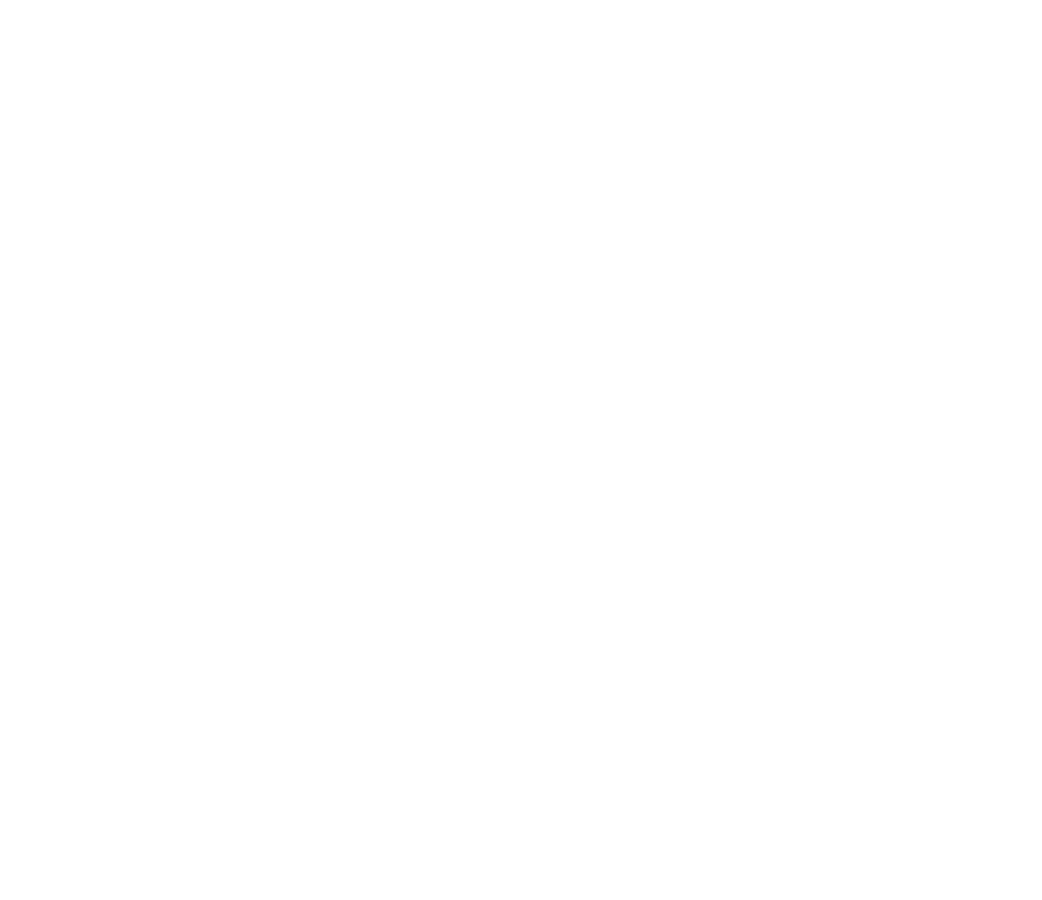
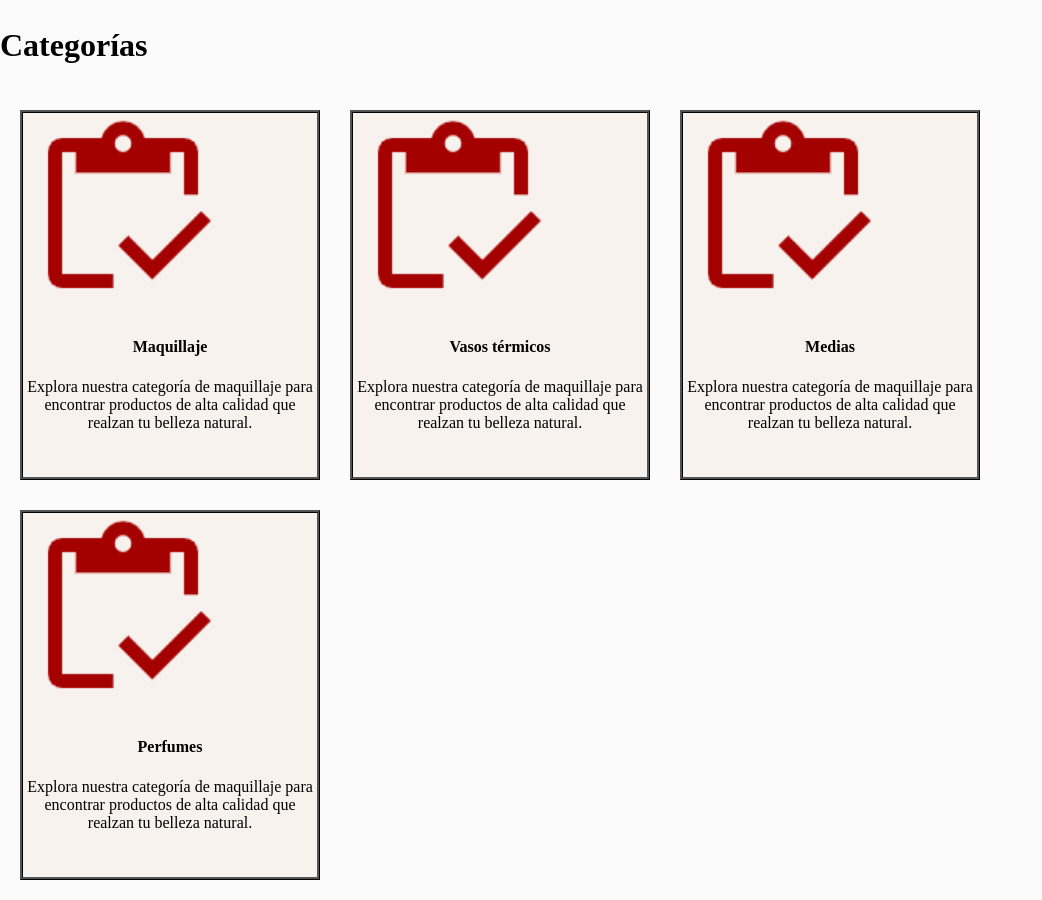
Before and after one commit to 1912Sofia/LaTiendita, a plain HTML site: page index.html in a window 1280 px wide. Shown: the whole page, without its empty margins (0-1042 px from the left). Before the commit the page ends 800 px from the top, so only its background shows below. Drawn offline with Linux system fonts and the light colour scheme.

Commit message:
categorias

```diff
--- a/index.html
+++ b/index.html
@@ -6,7 +6,49 @@
     <link rel="stylesheet" href="styles.css">
 </head>
 <body>
+    <section class="main">
 
+    </section>
+
+    <section class="category">
+        <h2>Categorías</h2>
+        <div class="main-container">
+            <div class="container-category">
+                <img src="img/iconStock.png" alt="">
+                <div class="description">
+                    <h4>Maquillaje</h4>
+                    <p>Explora nuestra categoría de maquillaje para encontrar productos de alta calidad que realzan tu belleza natural.</p>
+                </div>
+            </div>
+
+            <div class="container-category">
+                <img src="img/iconStock.png" alt="">
+                <div class="description">
+                    <h4>Vasos térmicos</h4>
+                    <p>Explora nuestra categoría de maquillaje para encontrar productos de alta calidad que realzan tu belleza natural.</p>
+                </div>
+            </div>
+
+            <div class="container-category">
+                <img src="img/iconStock.png" alt="">
+                <div class="description">
+                    <h4>Medias</h4>
+                    <p>Explora nuestra categoría de maquillaje para encontrar productos de alta calidad que realzan tu belleza natural.</p>
+                </div>
+            </div>
+
+            <div class="container-category">
+                <img src="img/iconStock.png" alt="">
+                <div class="description">
+                    <h4>Perfumes</h4>
+                    <p>Explora nuestra categoría de maquillaje para encontrar productos de alta calidad que realzan tu belleza natural.</p>
+                </div>
+            </div>
+        </div>
+
+
+
+    </section>
 
 
 
--- a/styles.css
+++ b/styles.css
@@ -0,0 +1,47 @@
+body{
+    padding: 0px;
+    display: flex;
+    flex-wrap: wrap;
+    margin: 0%;
+    background-color: #fcfbfb;
+}
+
+.category h2{
+    font: Arial;
+    color: black;
+    text-align: left;
+    font-size: 32px;
+}
+
+.main-container{
+    display: flex;
+    flex-wrap: wrap;
+    justify-content: flex-start;
+    gap: 30px;
+    padding: 20px;
+}
+
+.container-category{
+    width: 300px;
+    height: 370px;
+    overflow: auto;
+    background-color: #f7f2ed;
+    border-color: #000000;
+    border-style: ridge;
+    box-sizing: border-box;
+}
+.container-category img{
+    width: 200px;
+    height: 200px;
+    align-items: center;
+}
+
+.description h4{
+    text-align: center;
+    font: Arial;
+}
+.description p{
+    text-align: center;
+    font: Arial;
+    font-size: 16px;
+}
```
Also changed, not shown: partials/footer.html (+3 -0 lines), partials/header.html (+3 -0 lines), img/iconStock.png (added).
